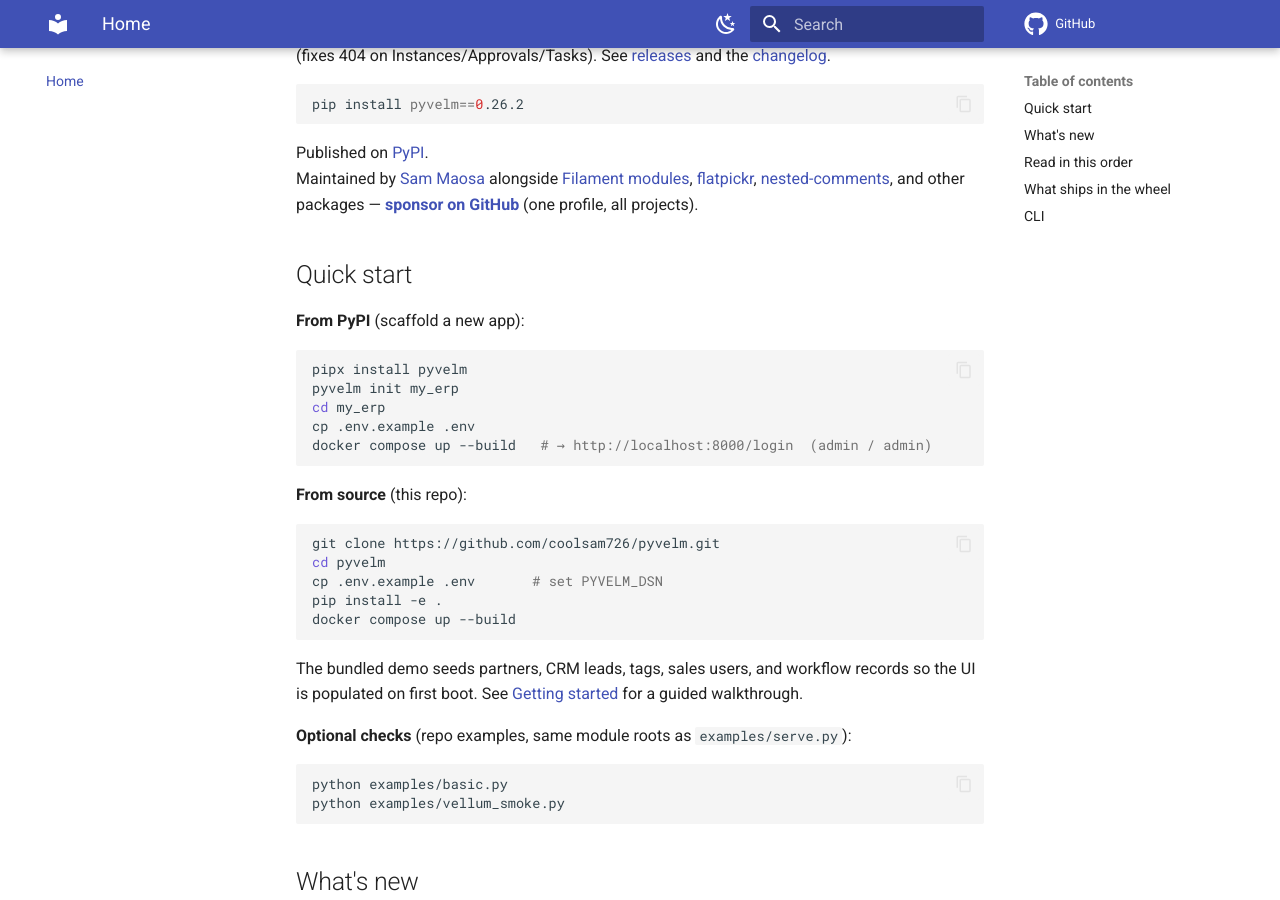
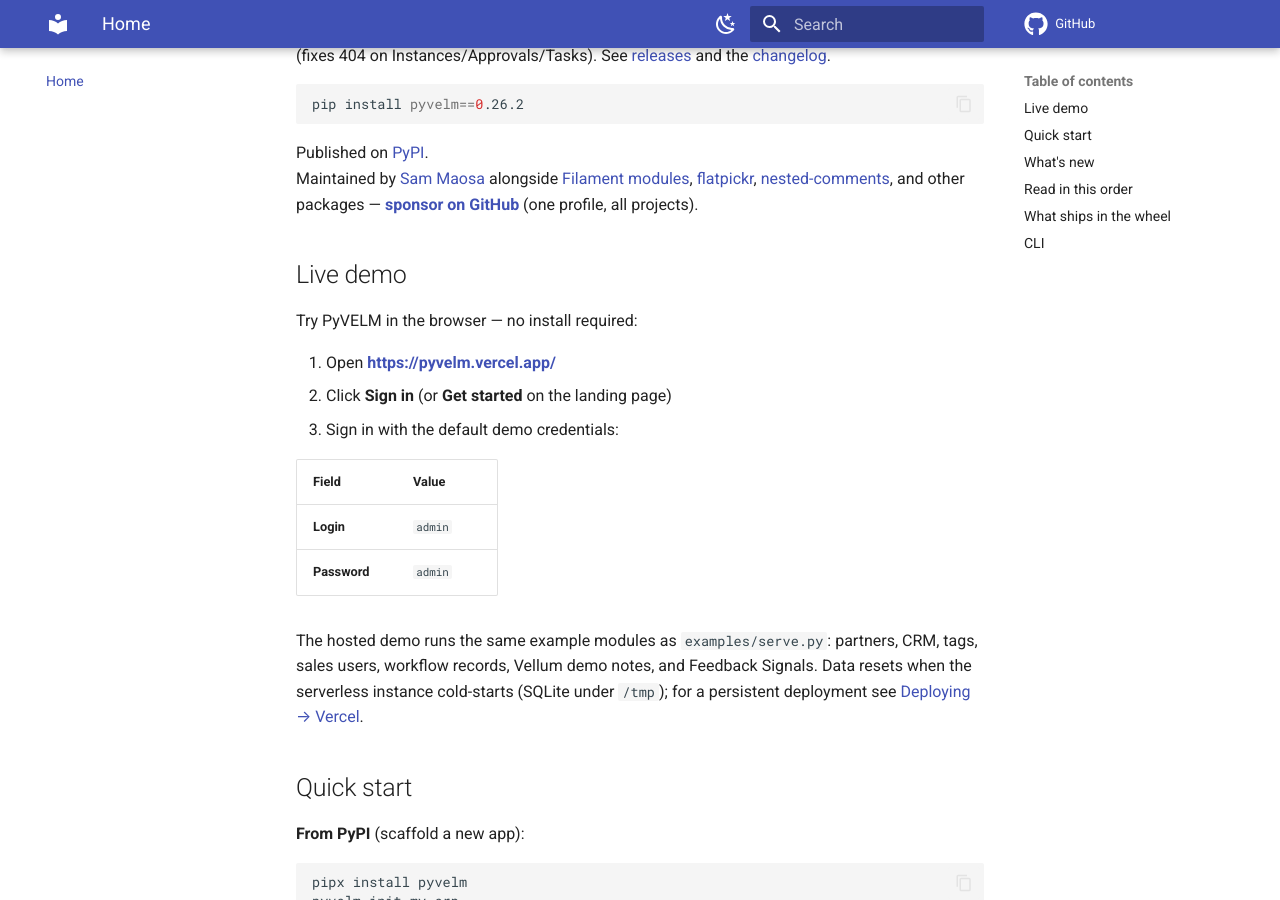
Before and after one commit to coolsam726/pyvelm, an MkDocs documentation site: the page built from docs/index.md, in a window 1280 px wide and 900 px high, scrolled down 396 px. Built offline with MkDocs 1.6.1 and Material for MkDocs 9.7.7, drawn with Linux system fonts in a browser that asks for light colours; comment, search, counter and statistics services are not loaded.

Commit message:
Link live Vercel demo in README and docs with login steps.
Add pyvelm.vercel.app to the README badge row, a Live demo section on
the docs home page (URL, Sign in, admin/admin credentials table), and
shorter callouts in getting-started and deployment. Docs site footer
links to /login with credential hint.

```diff
--- a/docs/index.md
+++ b/docs/index.md
@@ -23,6 +23,24 @@ Maintained by [Sam Maosa](https://github.com/coolsam726) alongside
 [flatpickr](https://github.com/coolsam726/flatpickr),
 [nested-comments](https://github.com/coolsam726/nested-comments), and other packages —
 [**sponsor on GitHub**](https://github.com/sponsors/coolsam726) (one profile, all projects).
+
+## Live demo
+
+Try PyVELM in the browser — no install required:
+
+1. Open **[https://pyvelm.vercel.app/](https://pyvelm.vercel.app/)**
+2. Click **Sign in** (or **Get started** on the landing page)
+3. Sign in with the default demo credentials:
+
+   | Field | Value |
+   |-------|-------|
+   | **Login** | `admin` |
+   | **Password** | `admin` |
+
+The hosted demo runs the same example modules as `examples/serve.py`: partners, CRM,
+tags, sales users, workflow records, Vellum demo notes, and Feedback Signals. Data
+resets when the serverless instance cold-starts (SQLite under `/tmp`); for a
+persistent deployment see [Deploying → Vercel](deployment.md#vercel-serverless).
 
 ## Quick start
 
--- a/mkdocs.yml
+++ b/mkdocs.yml
@@ -43,6 +43,9 @@ theme:
 
 extra:
   social:
+    - icon: fontawesome/solid/globe
+      link: https://pyvelm.vercel.app/login
+      name: Live demo (admin / admin)
     - icon: fontawesome/solid/heart
       link: https://github.com/sponsors/coolsam726
       name: Sponsor on GitHub
```
Also changed, not shown: README.md (+3 -0 lines), docs/deployment.md (+2 -0 lines), docs/getting-started.md (+4 -0 lines).
